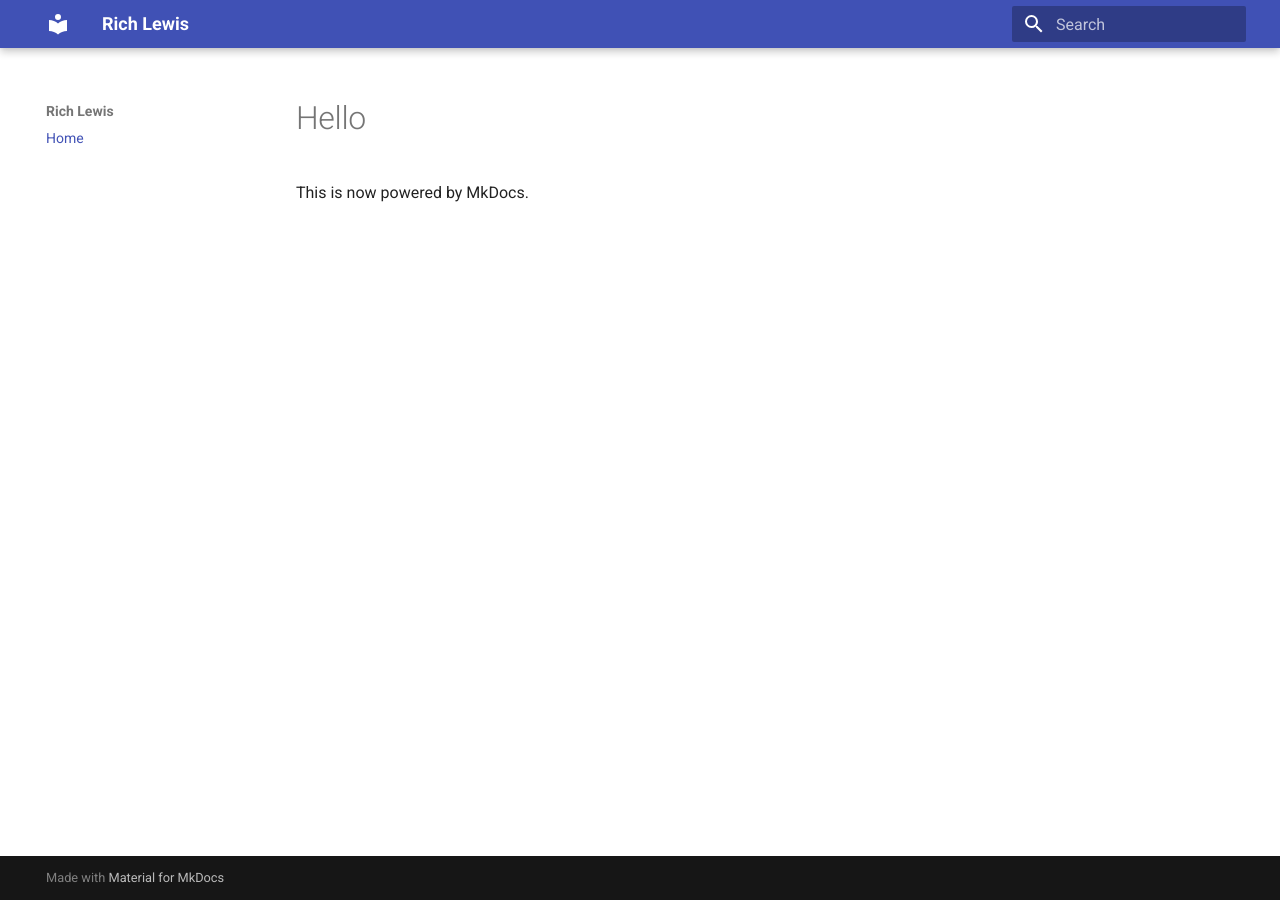
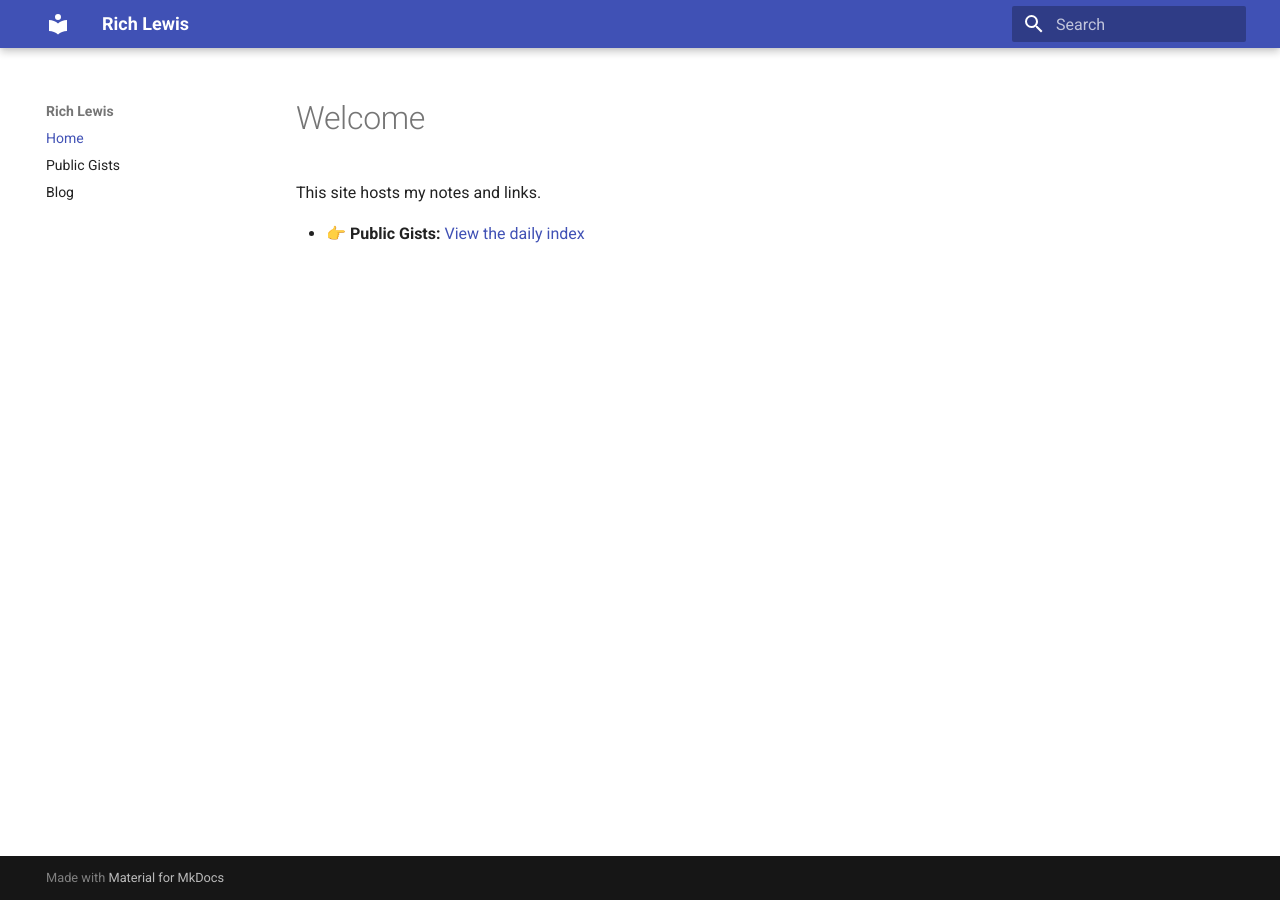
Before and after one commit to RichLewis007/RichLewis007.github.io, an MkDocs documentation site: the page built from docs/index.md, in a window 1280 px wide. Built offline with MkDocs 1.6.1 and Material for MkDocs 9.7.7, drawn with Linux system fonts in a browser that asks for light colours.

Commit message:
feat: add top-level nav item for Public Gists

```diff
--- a/docs/index.md
+++ b/docs/index.md
@@ -1,3 +1,5 @@
-# Hello
+# Welcome
 
-This is now powered by MkDocs.
+This site hosts my notes and links.
+
+- 👉 **Public Gists:** [View the daily index](https://github.richlewis007.com/public-gists-from-Rich-Lewis/)
--- a/mkdocs.yml
+++ b/mkdocs.yml
@@ -4,3 +4,7 @@ theme:
   name: material   # change/remove if you don't want Material
 nav:
   - Home: index.md
+  # Use a full URL so Material shows the “external link” icon:
+  - Public Gists: https://github.richlewis007.com/public-gists-from-Rich-Lewis/
+  # (If you prefer a domain-agnostic path, you can use /public-gists-from-Rich-Lewis/ instead.)
+  - Blog: https://blog.richlewis007.com/
```
